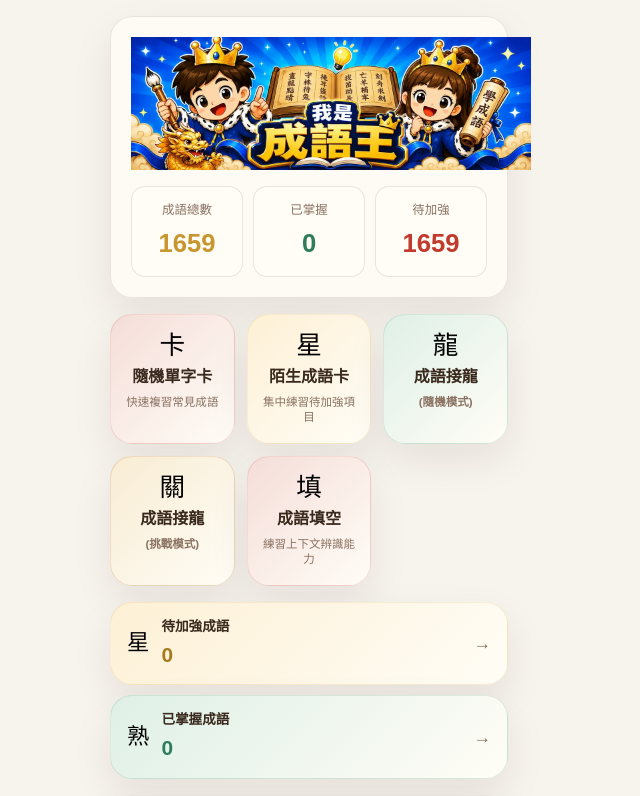
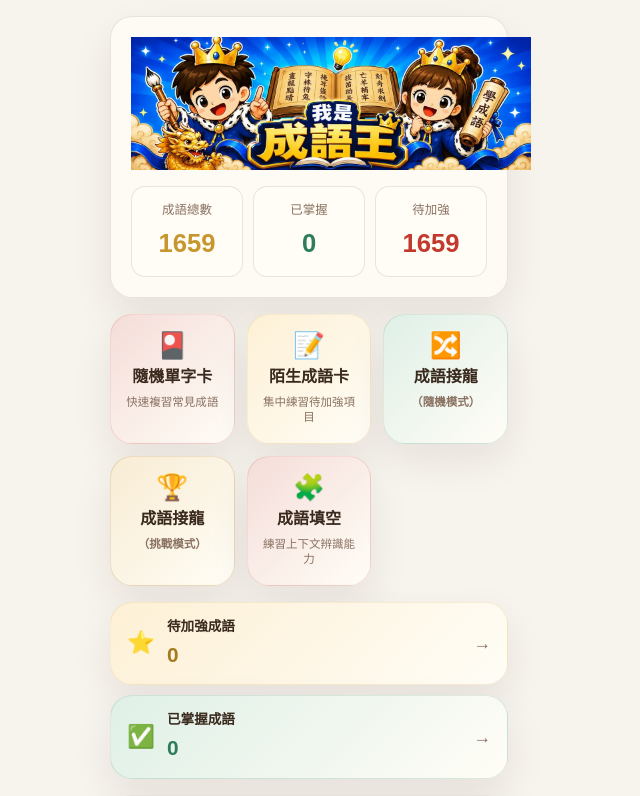
Before and after one commit to kaokai-ui/idiom-king, a React (Vite) app: page / in a window 1280 px wide. Shown: the top 796 px of the page, without its empty margins (331-971 px from the left). Built offline with nearby package versions, Linux system fonts and the light colour scheme.

Commit message:
Fix home screen icons and labels

```diff
--- a/src/components/HomeScreen.tsx
+++ b/src/components/HomeScreen.tsx
@@ -60,33 +60,33 @@ const HomeScreen: FC<Props> = ({
 
       <section className="home-grid">
         <button className="feature-card feature-card--flashcard" type="button" onClick={onStartRandomFlashcards}>
-          <span className="card-icon">卡</span>
+          <span className="card-icon" aria-hidden="true">🎴</span>
           <h2>隨機單字卡</h2>
           <p>快速複習常見成語</p>
         </button>
         <button className="feature-card feature-card--unfamiliar" type="button" onClick={onStartUnfamiliarFlashcards}>
-          <span className="card-icon">星</span>
+          <span className="card-icon" aria-hidden="true">📝</span>
           <h2>陌生成語卡</h2>
           <p>集中練習待加強項目</p>
         </button>
         <button className="feature-card feature-card--chain" type="button" onClick={onOpenIdiomChainRandom}>
-          <span className="card-icon">龍</span>
+          <span className="card-icon" aria-hidden="true">🔀</span>
           <h2>成語接龍</h2>
-          <p className="feature-card-subtitle">(隨機模式)</p>
+          <p className="feature-card-subtitle">（隨機模式）</p>
         </button>
         <button className="feature-card feature-card--chain-challenge" type="button" onClick={onOpenIdiomChainChallenge}>
-          <span className="card-icon">關</span>
+          <span className="card-icon" aria-hidden="true">🏆</span>
           <h2>成語接龍</h2>
-          <p className="feature-card-subtitle">(挑戰模式)</p>
+          <p className="feature-card-subtitle">（挑戰模式）</p>
         </button>
         <button className="feature-card feature-card--cloze" type="button" onClick={onOpenIdiomCloze}>
-          <span className="card-icon">填</span>
+          <span className="card-icon" aria-hidden="true">🧩</span>
           <h2>成語填空</h2>
           <p>練習上下文辨識能力</p>
         </button>
         {settings.developerMode && (
           <button className="feature-card feature-card--chain-test" type="button" onClick={onOpenIdiomChainTest}>
-            <span className="card-icon">測</span>
+            <span className="card-icon" aria-hidden="true">🧪</span>
             <h2>接龍測試 50 關</h2>
             <p>快速檢查棋盤重疊問題</p>
           </button>
@@ -99,7 +99,7 @@ const HomeScreen: FC<Props> = ({
           type="button"
           onClick={() => onOpenDetail('unfamiliar')}
         >
-          <div className="summary-card-icon">星</div>
+          <div className="summary-card-icon" aria-hidden="true">⭐</div>
           <div className="summary-card-info">
             <span className="summary-card-label">待加強成語</span>
             <strong className="summary-card-count">{starredIds.length}</strong>
@@ -112,7 +112,7 @@ const HomeScreen: FC<Props> = ({
           type="button"
           onClick={() => onOpenDetail('mastered')}
         >
-          <div className="summary-card-icon">熟</div>
+          <div className="summary-card-icon" aria-hidden="true">✅</div>
           <div className="summary-card-info">
             <span className="summary-card-label">已掌握成語</span>
             <strong className="summary-card-count">{knownIds.length}</strong>
```
